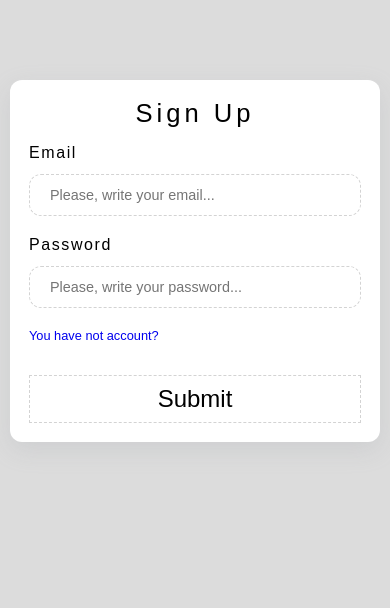
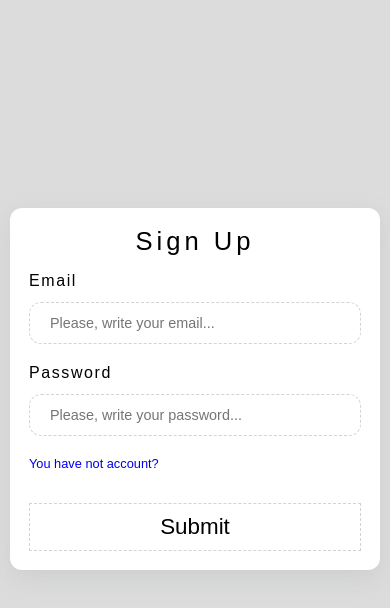
Before and after one commit to gurbanzman/m-chat, a React (Vite) app: page / in a window 390 px wide. Shown: the top 608 px of the page. Built offline with nearby package versions, Linux system fonts and the light colour scheme.

Commit message:
finished responsive and all design of page of sign

```diff
--- a/src/components/ui/Button/index.jsx
+++ b/src/components/ui/Button/index.jsx
@@ -1,6 +1,6 @@
-const Button = ({type,className,children}) => {
+const Button = ({type,className,children,handleClick}) => {
   return (
-    <button type={type} className={className}>
+    <button type={type} className={className} onClick={handleClick}>
       {children}
     </button>
   );
--- a/src/layouts/register/index.jsx
+++ b/src/layouts/register/index.jsx
@@ -99,7 +99,7 @@ export default function RegisterPage() {
               <Associative to={"/"}>You have already account?</Associative>
             </div>
             <div className="sign-form_btn">
-              <Button type={`submit`} className={`btn btn-flex btn-size`}>
+              <Button type={`submit`} className={`btn btn-flex btn-size btn-submit`}>
                 Submit
               </Button>
               <Button type={`button`} className={`btn btn-flex btn-size btn-github`}>
--- a/src/layouts/sign/index.jsx
+++ b/src/layouts/sign/index.jsx
@@ -1,56 +1,54 @@
-import { Link } from "react-router-dom";
 import { ToastContainer } from "react-toastify";
+import {
+  Associative,
+  Button,
+  InputText,
+  LabelText,
+  TitleHead,
+} from "../../components/ui/index";
 
 export default function SignPage() {
   return (
     <main className="sign-main">
-      <section className="sign-main_section">
+      <section className="sign-main_section sign--main">
         <header className="sign-main_header">
-          <h1 className="sign-header_title">Sign Up</h1>
+          <TitleHead className={`sign-header_title`}>Sign Up</TitleHead>
         </header>
         <main className="sign-section_main">
-          <form
-            className="sign-section-main_form"
-            method="POST"
-          >
+          <form className="sign-section-main_form" method="POST">
             <div className="sign-form_section">
               <div className="sign-form-section_item">
-                <label htmlFor="email" className="sign-form-item_head">
-                  Email
-                </label>
-                <input
-                  type="email"
-                  name="email"
-                  placeholder="Please, write your email..."
-                  className="sign-form-item_input"
-                  required
+                <LabelText
+                  htmlFor={`email`}
+                  className={`sign-form-item_head`}
+                  text={`Email`}
+                />
+                <InputText
+                  type={`email`}
+                  name={`email`}
+                  placeholder={`Please, write your email...`}
+                  className={`sign-form-item_input`}
                 />
               </div>
               <div className="sign-form-section_item">
-                <label htmlFor="password" className="sign-form-item_head">
-                  Password
-                </label>
-                <input
-                  type="password"
-                  name="password"
-                  placeholder="Please, write your password..."
-                  className="sign-form-item_input"
-
-                  required
+                <LabelText
+                  htmlFor={`password`}
+                  className={`sign-form-item_head`}
+                  text={`Password`}
+                />
+                <InputText
+                  type={`password`}
+                  name={`password`}
+                  placeholder={`Please, write your password...`}
+                  className={`sign-form-item_input`}
                 />
               </div>
-              <Link to={"/register"} className="sign-form-section_others">
-                {" "}
-                You have not account?
-              </Link>
+              <Associative to={`/register`}>You have not account?</Associative>
             </div>
             <div className="sign-form_btn">
-              <button
-                type="submit"
-                className="btn btn-flex btn-size"
-              >
+              <Button type={`submit`} className={`btn btn-flex btn-size btn-submit`}>
                 Submit
-              </button>
+              </Button>
             </div>
           </form>
         </main>
--- a/src/styles/responsive.md.css
+++ b/src/styles/responsive.md.css
@@ -1,5 +1,8 @@
 /* responsive for 0-546px */
 @media screen and (max-width:546px) {
+   .sign--main{
+      margin: 13rem auto !important;
+   }
    .sign-form_btn svg{
       width: 20% !important;
       height: 1.6rem !important;
--- a/src/styles/responsive.xl.css
+++ b/src/styles/responsive.xl.css
@@ -37,4 +37,7 @@
       height: 1.5rem !important;
       min-height: 1.5rem;
    }
+   .btn-submit{
+      font-size: 1.4rem !important;
+   }
 }
```
